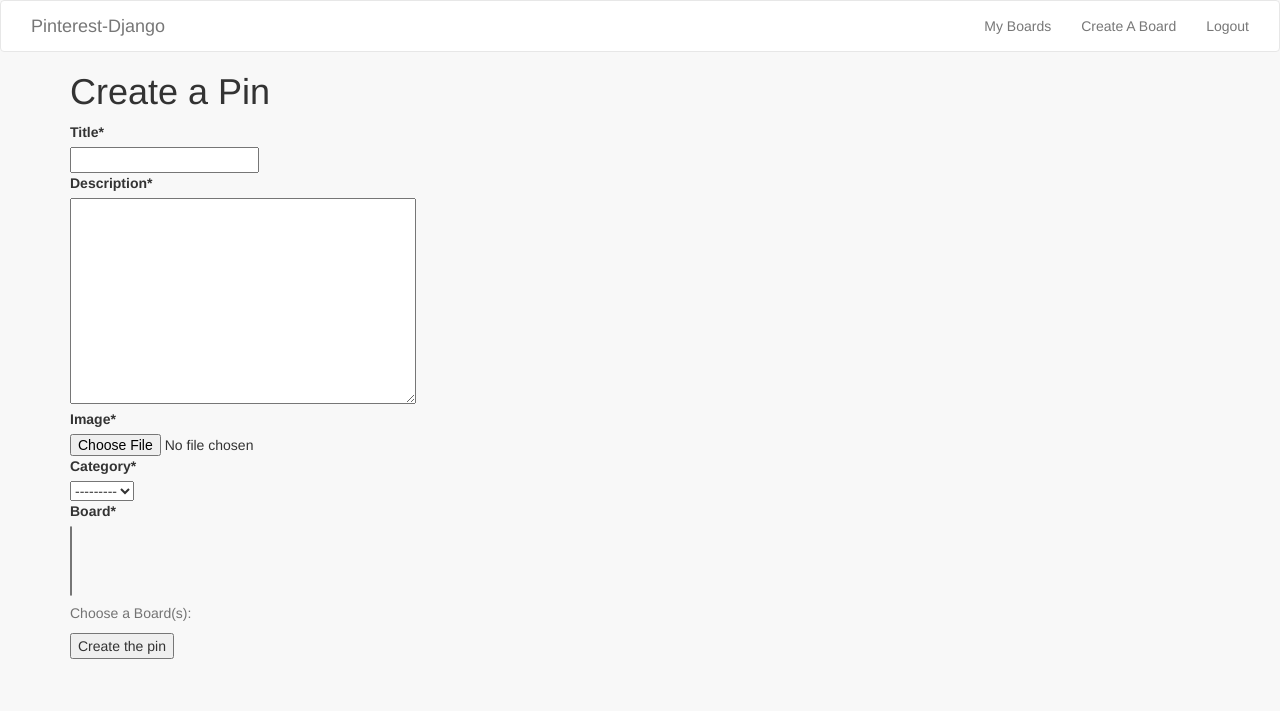
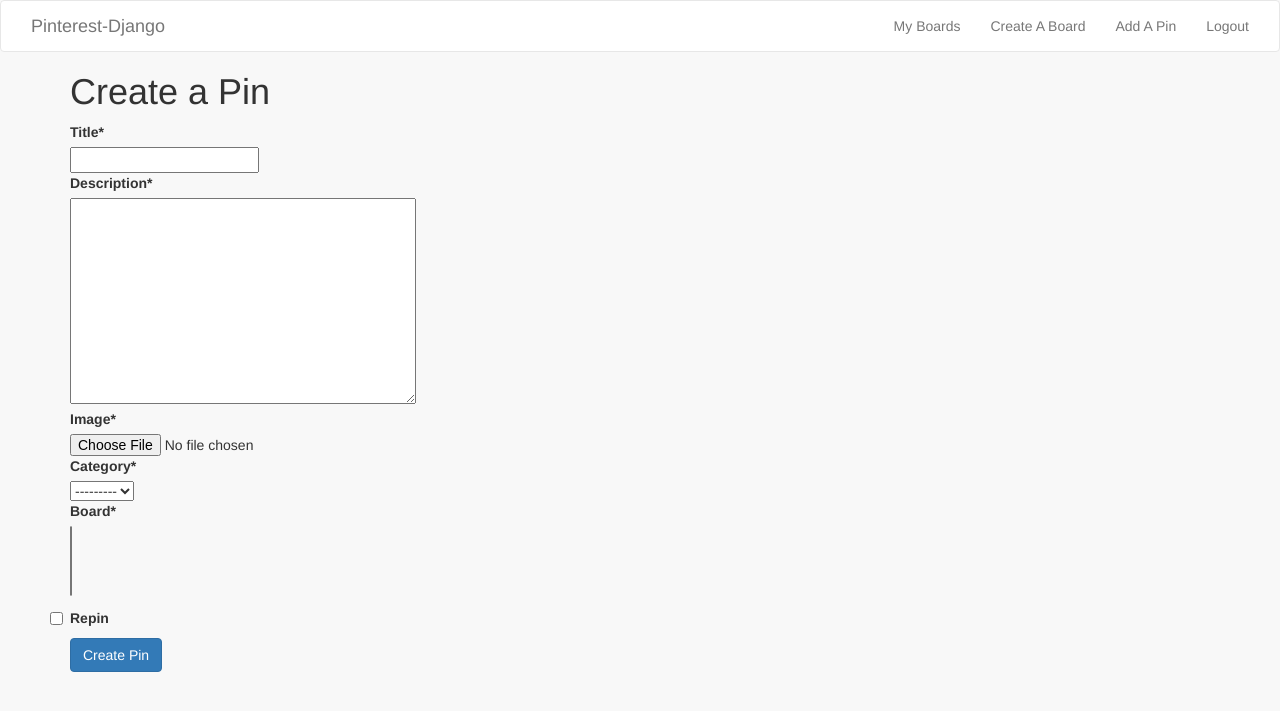
Before and after one commit to wenyaowu/pinterest_django, a Django app: page /pinterest/create_pin/ in a window 1280 px wide. Shown: the top 711 px of the page. Run offline with Django 3.2, Linux system fonts and the light colour scheme; the visitor is signed in with stand-in values (Sample User, id 1); data that the repository does not hold is empty; some libraries are stand-ins or nearby versions.

Commit message:
Finish Pin pin function

```diff
--- a/pinterest_django/pinterest/forms.py
+++ b/pinterest_django/pinterest/forms.py
@@ -1,5 +1,8 @@
-__author__ = 'evanwu'
+from crispy_forms.bootstrap import StrictButton
 from django import forms
+
+from crispy_forms.helper import FormHelper
+from crispy_forms.layout import Submit, Layout, Button, Fieldset, ButtonHolder, HTML
 
 from models import Pin, Board, Category
 
@@ -15,6 +18,12 @@ class PinForm(forms.ModelForm):
     def __init__(self, user, *args, **kwargs):  # Include user variable so we can pass it to form in view.
         super(PinForm, self).__init__(*args, **kwargs)
         self.fields['board'].queryset = Board.objects.filter(user=user)
+        self.helper = FormHelper()
+        self.helper.form_id = 'pin_form'
+        self.helper.form_method = 'post'
+        self.helper.form_action = '/pinterest/create_pin/'
+
+        self.helper.add_input(Submit('Submit', 'Create Pin',css_class="btn-default"))
 
     class Meta:
         model = Pin
@@ -26,6 +35,15 @@ class BoardForm(forms.ModelForm):
     title = forms.CharField(max_length=256)
     description = forms.CharField(widget=forms.Textarea)
 
+    def __init__(self, *args, **kwargs):
+        super(BoardForm, self).__init__(*args, **kwargs)
+        self.helper = FormHelper()
+        self.helper.form_id = 'board_form'
+        self.helper.form_method = 'post'
+        self.helper.form_action = 'pinterest/create_board'
+
+        self.helper.add_input(Submit('Submit', 'Create Board'))
+
     class Meta:
         model = Board
         exclude = ('user', 'slug', )
@@ -33,9 +51,24 @@ class BoardForm(forms.ModelForm):
 
 class PinPinForm(forms.ModelForm):
 
-    def __init__(self, user, *args, **kwargs):
+    def __init__(self, user, pin_id, *args, **kwargs):
         super(PinPinForm, self).__init__(*args, **kwargs)
         self.fields['board'].queryset = Board.objects.filter(user=user)
+        self.helper = FormHelper()
+        self.helper.form_id = 'pin_pin_form'
+        self.helper.form_method = 'post'
+        self.helper.form_action = 'pin_pin/'+pin_id+'/'
+        self.helper.layout = Layout(
+            Fieldset(
+                'Choose the board that you want to pin on',
+                'board'
+            ),
+            ButtonHolder(
+                Submit('submit', 'Pin Pin', css_class='btn-default'),
+                HTML('<button class="btn btn-default" id="pincancel" data-pinid=pin_id'
+                     ' data-dismiss="modal">Cancel</button>')
+            )
+        )
 
     class Meta:
         model = Pin
--- a/pinterest_django/pinterest/models.py
+++ b/pinterest_django/pinterest/models.py
@@ -36,6 +36,10 @@ class Pin(models.Model):
     likes = models.IntegerField(default=0)
     category = models.ForeignKey(Category)
     board = models.ManyToManyField(Board)
+    repin = models.BooleanField(default=False)
 
     def __unicode__(self):
         return self.title
+
+    class Meta:
+        ordering = ['-pk']
--- a/pinterest_django/pinterest/views.py
+++ b/pinterest_django/pinterest/views.py
@@ -1,18 +1,16 @@
 from django.contrib.auth.decorators import login_required
 from django.contrib.auth.models import User
-from django.contrib.messages.views import SuccessMessageMixin
-from django.core.urlresolvers import reverse_lazy
 from django.http import HttpResponse
 from django.shortcuts import render, redirect
-from django.views.generic import FormView
 
-from models import Pin, Category, Board
+
+from models import Pin, Board
 from forms import PinForm, BoardForm, PinPinForm
 
 
 def index(request):
     context_dict = {}
-    pins = Pin.objects.all().order_by('-id', 'title').distinct('id', 'title')[:25]
+    pins = Pin.objects.filter(repin=False)[:25]
     context_dict['pins'] = pins
     return render(request, 'pinterest/index.html', context_dict)
 
@@ -47,7 +45,7 @@ def create_pin(request):
             print form.errors
     else:
         form = PinForm(request.user)
-        form.base_fields['board'].help_text = 'Choose a Board(s): '
+        form.base_fields['board'].help_text = '  '
 
     context_dict = {'form': form}
 
@@ -63,7 +61,7 @@ def boards(request, user_id):
     except User.DoesNotExist:
         pass  # Handle user doesn't exist
 
-    boards = Board.objects.filter(user=user)
+    boards = Board.objects.filter(user=user).order_by('-pk', 'title').distinct('pk', 'title')[:25]
     if boards:
         for board in boards:
             try:
@@ -110,6 +108,7 @@ def like_pin(request):
 
     return HttpResponse(likes)
 
+
 @login_required
 def pin_pin(request, pin_id):
     try:
@@ -118,7 +117,7 @@ def pin_pin(request, pin_id):
         pass  # Handle
 
     if request.method == 'POST':
-        form = PinPinForm(request.user, request.POST)
+        form = PinPinForm(request.user, pin_id, request.POST)
         if form.is_valid():
             pin = form.save(commit=False)
             pin.title = pin_target.title
@@ -126,39 +125,14 @@ def pin_pin(request, pin_id):
             pin.image = pin_target.image
             pin.category = pin_target.category
             pin.likes = pin_target.likes
+            pin.repin = True
             pin.save()
             form.save_m2m()  # In order to save the manytomany models.
-            return redirect('/pinterest/')
+            return redirect('/pinterest/')  # Return success to Ajax
         else:
-            print form.errors
+            print form.errors  # Return fail
     else:
-        form = PinPinForm(request.user)
+        form = PinPinForm(request.user, pin_id)
     context_dict = {'form': form, 'pin_id': pin_id}
 
     return render(request, 'pinterest/pin_pin.html', context_dict)
-
-
-class AjaxTemplateMixin(object):
-
-    def dispatch(self, request, *args, **kwargs): # Override dispatch method
-        if not hasattr(self, 'ajax_template_name'):
-            split = self.template_name.split('.html')
-            split[-1] = '_inner'
-            split.append('.html')
-            self.ajax_template_name = ''.join(split)
-        if request.is_ajax():
-            self.template_name = self.ajax_template_name
-            return super(AjaxTemplateMixin, self).dispatch(request, *args, **kwargs)
-
-
-class PinPinFormView(SuccessMessageMixin, AjaxTemplateMixin, FormView):
-    template_name = 'pinterest/pin_pin_inner.html'
-    form_class = PinForm
-    success_url = '/pinterest/'
-    success_message = "Way to go!"
-
-    def form_valid(self, form):
-        pass
-
-    def form_invalid(self, form):
-        pass
--- a/pinterest_django/static/js/pinterest-django.js
+++ b/pinterest_django/static/js/pinterest-django.js
@@ -17,12 +17,7 @@ $('button.close-button').click(function(){
     msnry.layout()
 });
 
-$('button.pin-button').click(function(){
-   var pinid;
-   pinid = $(this).attr("data-pinid")
-   $.get('/pinterest/like_pin/', {pin_id: pinid},
-   function(data){
-      $('#foo_modal').find('.modal-body').html(data);
-   });
-
+// .on(events[, selector][, data], function(e));
+$('body').on('click', '#pin_pin_button', function() {
+   alert('Successfully pin the pin');
 });
--- a/pinterest_django/templates/base.html
+++ b/pinterest_django/templates/base.html
@@ -8,7 +8,7 @@
     <meta name="description" content="">
     <meta name="author" content="">
     <!-- The above 3 meta tags *must* come first in the head; any other head content must come *after* these tags -->
-    <title>{% block title %}{% endblock %}</title>
+    <title>Pinterest-Django</title>
 
     <!-- Bootstrap Core CSS -->
     <link href="https://maxcdn.bootstrapcdn.com/bootstrap/3.3.4/css/bootstrap.min.css" rel="stylesheet">
@@ -37,6 +37,7 @@
                 {% if user.is_authenticated %}
                 <li><a href="{% url 'boards' user.id %}">My Boards</a></li>
                 <li><a href="{% url 'create_board' %}">Create A Board</a></li>
+                <li><a href="{% url 'create_pin' %}">Add A Pin</a></li>
                 <li><a href="{% url 'auth_logout' %}">Logout</a></li>
                 {% else %}
                 <li><a href="{% url 'auth_login' %}">Login</a></li>
--- a/pinterest_django/templates/pinterest/board.html
+++ b/pinterest_django/templates/pinterest/board.html
@@ -12,12 +12,6 @@
                 <div class="pin-container" data-pinid="{{ pin.id }}">
                     <div class="pin-image-button-wrapper">
                         <div class="pin-button-container">
-                            <button type="button" class="btn btn-default like-button" aria-label="Left Align" data-pinid="{{ pin.id }}">
-                                <span class="glyphicon glyphicon-heart" aria-hidden="true"></span>
-                            </button>
-                            <button type="button" class="btn btn-default pin-button" aria-label="Left Align" data-pinid="{{ pin.id }}">
-                                <span class="glyphicon glyphicon-pushpin" aria-hidden="true"></span>
-                            </button>
                             <button type="button" class="btn btn-default close-button" aria-label="Left Align" data-pinid="{{ pin.id }}">
                                 <span class="glyphicon glyphicon-remove close-glyphicon" aria-hidden="true"></span>
                             </button>
--- a/pinterest_django/templates/pinterest/create_board.html
+++ b/pinterest_django/templates/pinterest/create_board.html
@@ -7,8 +7,7 @@
 <div class="container">
     <h1>Create a Board</h1>
         <form id="board_form" method="post" action="/pinterest/create_board/">
-            {% crispy form %}
-            <input type="submit" name="submit" value="Create the board" />
+            {% crispy form form.helper %}
         </form>
 </div>
 {% endblock %}
--- a/pinterest_django/templates/pinterest/create_pin.html
+++ b/pinterest_django/templates/pinterest/create_pin.html
@@ -7,8 +7,7 @@
 <div class="container">
     <h1>Create a Pin</h1>
         <form id="pin_form" method="post" action="/pinterest/create_pin/" enctype="multipart/form-data">
-            {% crispy form %}
-            <input type="submit" name="submit" value="Create the pin" />
+            {% crispy form form.helper %}
         </form>
 </div>
 {% endblock %}
--- a/pinterest_django/templates/pinterest/index.html
+++ b/pinterest_django/templates/pinterest/index.html
@@ -3,9 +3,10 @@
 {% load staticfiles %}
 
 
+
 {% block body %}
 <!---Pin Pin Modal-->
- <div class="modal fade" id="form-modal" tabindex="-1" role="dialog" aria-labelledby="myModalLabel" aria-hidden="true">
+ <div class="modal fade in" id="pin-modal" tabindex="-1" role="dialog" aria-labelledby="myModalLabel" aria-hidden="true">
     <div class="modal-dialog">
       <div class="modal-content">
         <div class="modal-header">
@@ -34,7 +35,7 @@
                             <button type="button" class="btn btn-default like-button" aria-label="Left Align" data-pinid="{{ pin.id }}">
                                 <span class="glyphicon glyphicon-heart" aria-hidden="true"></span>
                             </button>
-                        <a data-toggle="modal" href="{% url 'pin_pin' pin.id %}" data-target="#form-modal">
+                        <a data-toggle="modal" href="{% url 'pin_pin' pin.id %}" data-target="#pin-modal">
                             <button type="button" class="btn btn-default pin-button" aria-label="Left Align" data-pinid="{{ pin.id }}">
                                 <span class="glyphicon glyphicon-pushpin" aria-hidden="true"></span>
                             </button>
--- a/requirements.txt
+++ b/requirements.txt
@@ -1,6 +1,10 @@
 Django==1.7
+django-crispy-forms==1.4.0
+django-markdown==0.8.4
 django-registration-redux==1.1
+Markdown==2.6.2
 oauthlib==0.7.2
+Pillow==2.8.1
 psycopg2==2.6
 PyJWT==1.1.0
 python-openid==2.2.5
```
Also changed, not shown: pinterest_django/templates/pinterest/pin_pin.html (+7 -15 lines), pinterest_django/templates/pinterest/pin_pin_inner.html (deleted, +0 -7 lines).
